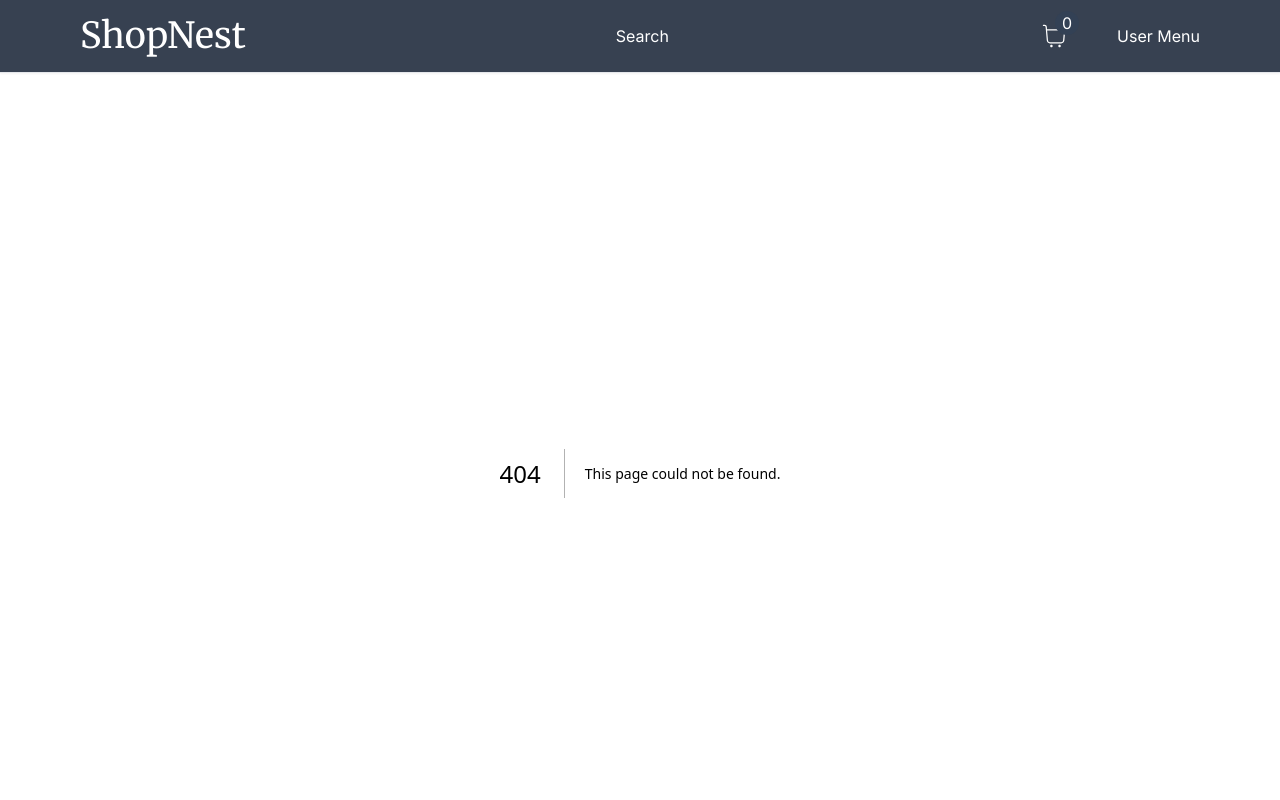
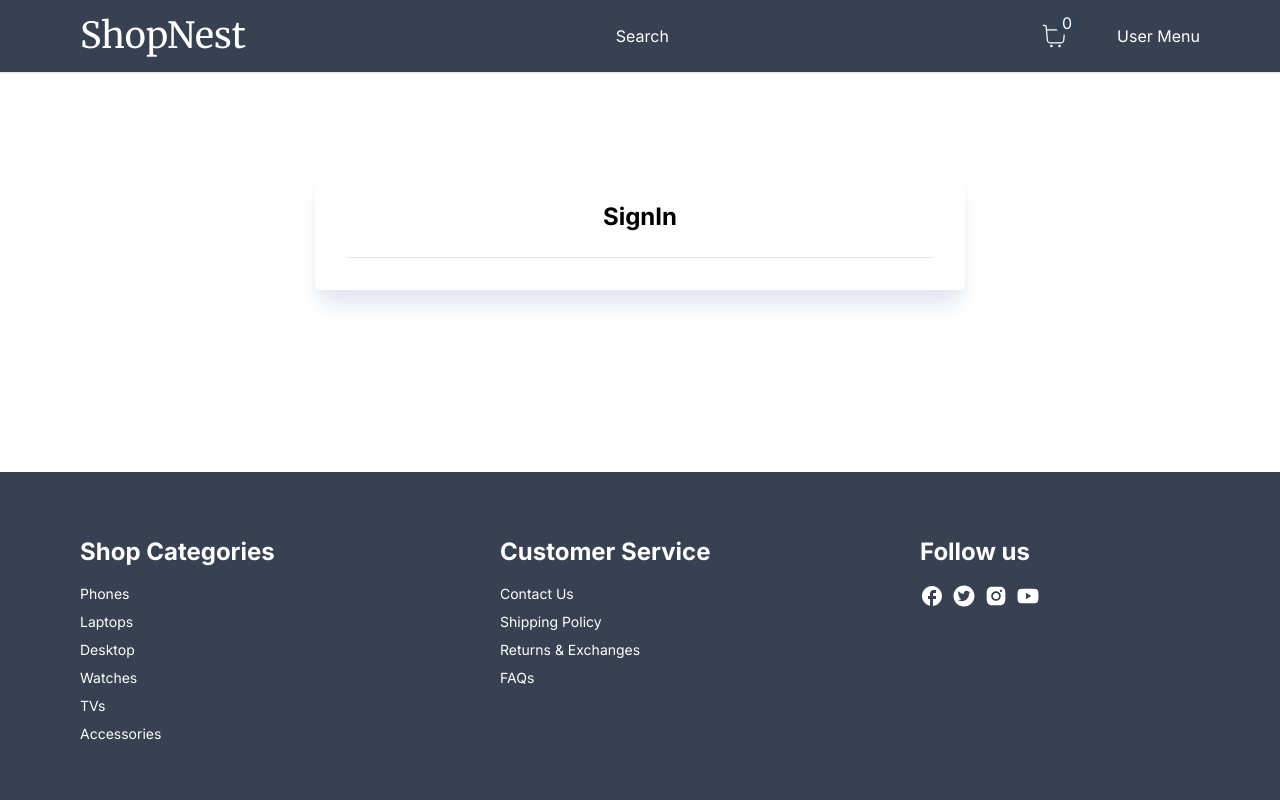
Before and after one commit to OneFriendlyCoder/ShopNest, a Next.js app: page /register in a window 1280 px wide. Before the commit this address had no page. Shown: the top 800 px of the page. Built offline with nearby package versions, Linux system fonts and the light colour scheme.

Commit message:
Register form setup

```diff
--- a/package.json
+++ b/package.json
@@ -15,6 +15,7 @@
     "next": "14.1.4",
     "react": "^18",
     "react-dom": "^18",
+    "react-hook-form": "^7.51.2",
     "react-hot-toast": "^2.4.1",
     "react-icons": "^5.0.1"
   },
--- /dev/null
+++ b/src/app/components/FormWrap.tsx
@@ -0,0 +1,11 @@
+const FormWrap = ({children}:{children: React.ReactNode}) => {
+    return (
+        <div className="min-h-fit h-full flex items-center justify-center pb-12 pt-24">
+            <div className="max-w-[650px] w-full flex flex-col gap-6 items-center shadow-xl shadow-slate-200 rounded-md p-4 md:p-8">
+                {children}
+            </div>
+        </div>
+    );
+}
+
+export default FormWrap;
--- /dev/null
+++ b/src/app/components/inputs/input.tsx
@@ -0,0 +1,24 @@
+"use client"
+
+import { FieldErrors, FieldValues, UseFormRegister } from "react-hook-form";
+
+interface InputProps{
+    id: string;
+    label: string;
+    type?: string;
+    disabled?: boolean;
+    required?: boolean;
+    register: UseFormRegister<FieldValues>;
+    errors: FieldErrors;
+}
+
+const Input:React.FC<InputProps> = ({id, label, type, disabled, required, register, errors}) => {
+    return (
+        <div className="w-full relative">
+            <input autoComplete="off" id={id} disabled={disabled} {...register(id, {required})} placeholder="" type={type} className={`peer w-full p-4 pt-6 outline-none bg-white font-light border-2 rounded-md transition disabled: opacity-70 disabled:cursor-not-allowed ${errors[id]?'border-rose-400':'border-slate-300'} ${errors[id]?'focus:border-rose-400':'focus:border-slate-300'}`}/>
+                <label htmlFor={id} className="absolute cursor-text text-md duration-150 transform -translate-y-3 top-5 z-10 origin-[0] left-4 peer-placeholder-shown: scale-100 peer-placeholder-shown:translate-y-0 peer-focus:scale-75 peer-focus:translate-y-4">label</label>
+        </div>
+    );
+}
+
+export default Input;
--- /dev/null
+++ b/src/app/register/RegisterForm.tsx
@@ -0,0 +1,13 @@
+"use client"
+
+import Heading from "../components/Heading";
+const RegisterForm = () => {
+    return (
+        <>
+            <Heading title="SignIn"/>
+            <hr className="bg-slate-300 w-full h-px" />
+        </>
+    );
+}
+
+export default RegisterForm;
--- /dev/null
+++ b/src/app/register/page.tsx
@@ -0,0 +1,14 @@
+import Container from "../components/Container";
+import FormWrap from "../components/FormWrap";
+import RegisterForm from "./RegisterForm";
+const Register = () => {
+    return (
+        <Container>
+            <FormWrap>
+                <RegisterForm/>
+            </FormWrap>
+        </Container>
+    );
+}
+
+export default Register;
```
Also changed, not shown: 1 other file (tests, documents, lock files or other folders).
